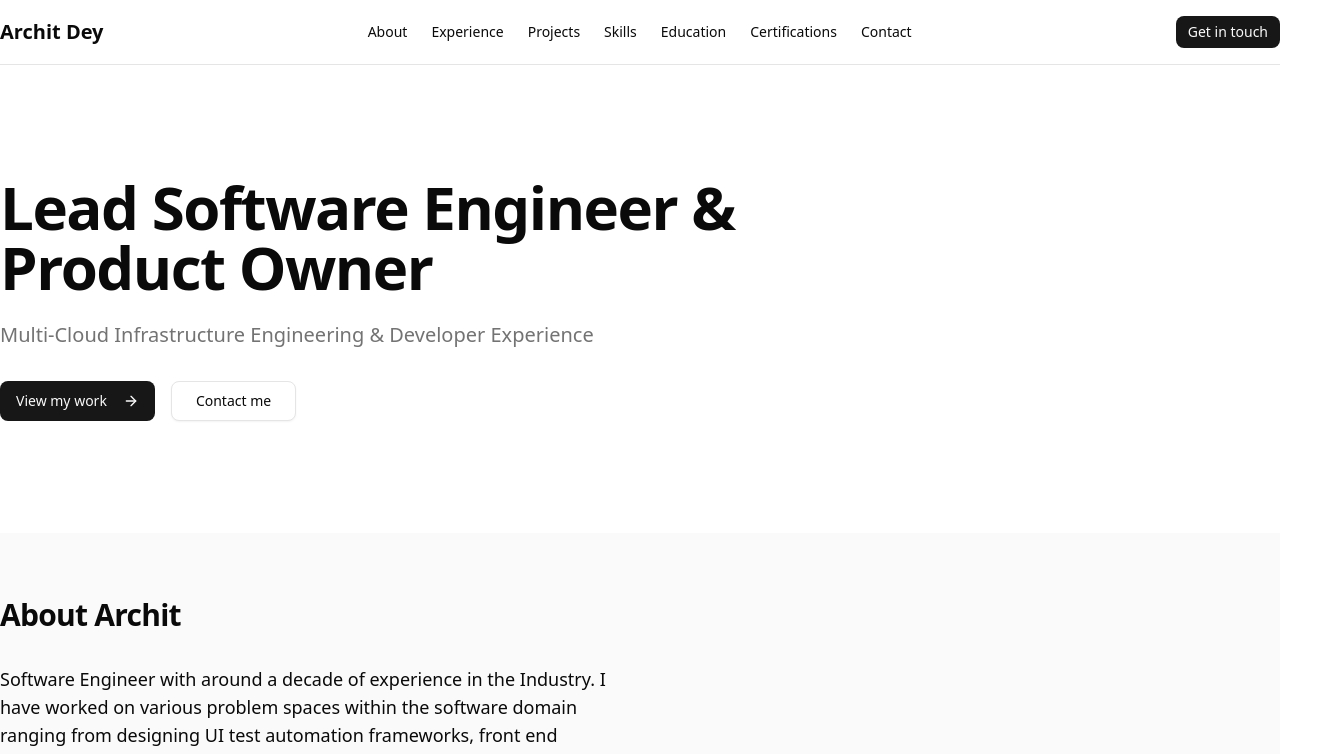
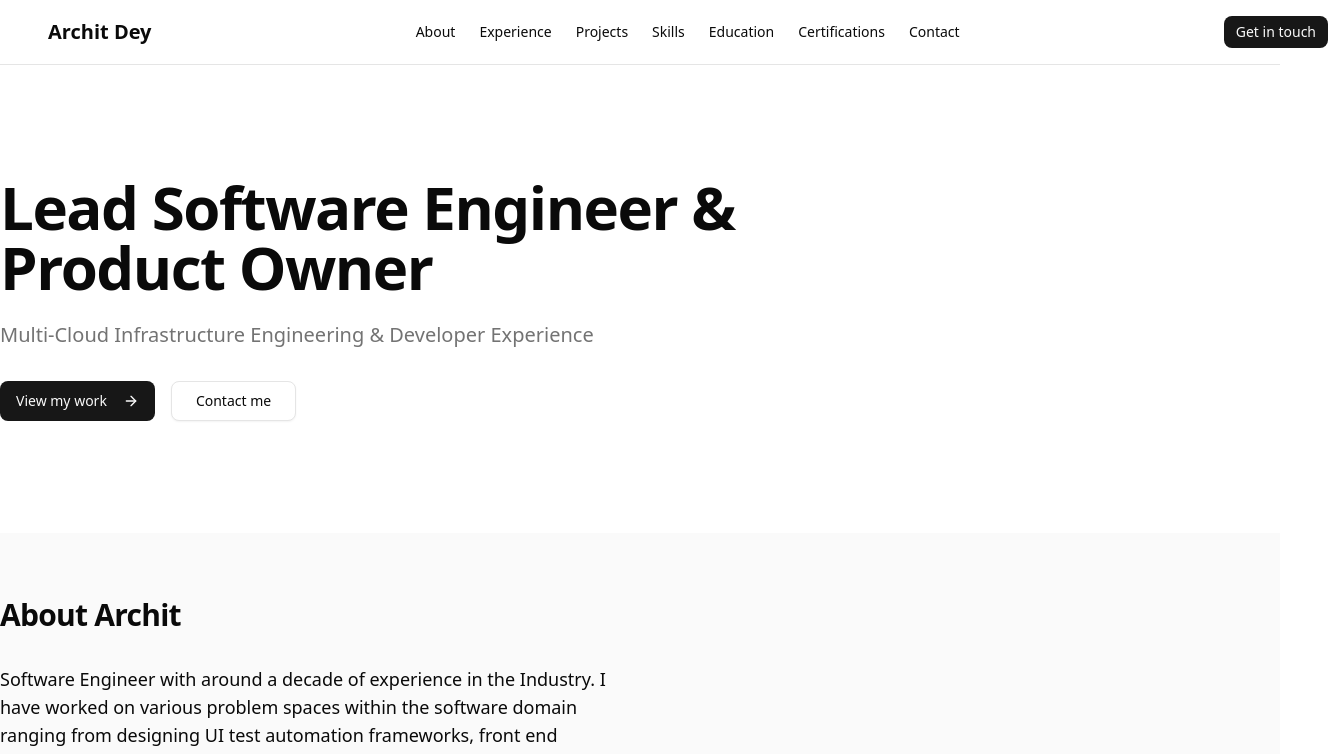
Before and after one commit to deyarchit/portfolio, a Next.js app: page / in a window 1280 px wide. Shown: the top 754 px of the page, 1328 px wide, since content can reach past the window. Built offline with nearby package versions, Linux system fonts and the light colour scheme.

Commit message:
Fix alignments

```diff
--- a/app/page.tsx
+++ b/app/page.tsx
@@ -11,9 +11,9 @@ import CertificationsSection from "@/components/certifications-section"
 
 export default function Home() {
   return (
-    <div className="flex flex-col min-h-screen">
+    <div className="flex flex-col min-h-screen items-center">
       <header className="sticky top-0 z-40 w-full border-b bg-background/95 backdrop-blur supports-[backdrop-filter]:bg-background/60">
-        <div className="container flex h-16 items-center justify-between">
+        <div className="container mx-12 flex h-16 items-center justify-between">
           <Link href="/" className="font-bold text-xl">
             Archit Dey
           </Link>
```
